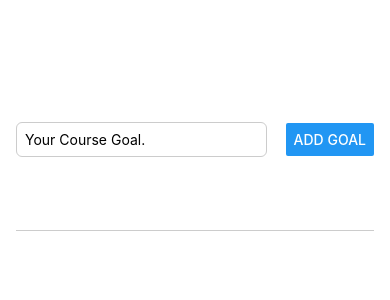
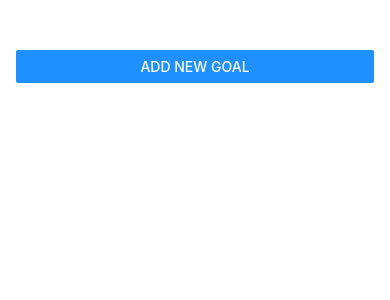
Before and after one commit to mghondo/React-Native-GoalApp, a React Native app: screen / in a window 390 px wide. Shown: the top 300 px of the page. Built offline with nearby package versions, Linux system fonts and the light colour scheme.

Commit message:
Starting of showing goal input in modal.

```diff
--- a/App.js
+++ b/App.js
@@ -5,7 +5,12 @@
 import GoalInput from "./components/GoalInput";
 
 export default function App() {
+  const [modalIsVisible, setModalIsVisible] = useState(false);
   const [courseGoals, setCourseGoals] = useState([]);
+
+  function startAddGoalHandler() {
+    setModalIsVisible(true);
+  }
 
   function addGoalHandler(enteredGoalText) {
     // setCourseGoals((currentCourseGoals) => [...courseGoals, enteredGoalText]);
@@ -23,7 +28,12 @@
 
   return (
     <View style={styles.appContainer}>
-      <GoalInput onAddGoal={addGoalHandler} />
+      <Button
+        title="Add New Goal"
+        color="dodgerblue"
+        onPress={startAddGoalHandler}
+      />
+      <GoalInput visible={modalIsVisible} onAddGoal={addGoalHandler} />
       <View style={styles.goalsContainer}>
         <FlatList
           data={courseGoals}
--- a/components/GoalInput.js
+++ b/components/GoalInput.js
@@ -1,5 +1,5 @@
 import { useState } from "react";
-import { View, TextInput, Button, StyleSheet } from "react-native";
+import { View, TextInput, Button, StyleSheet, Modal } from "react-native";
 
 function GoalInput(props) {
   const [enteredGoalText, setEnteredGoalText] = useState("");
@@ -14,6 +14,7 @@
   }
 
   return (
+    <Modal visible={props.visible} animationType="slide">
       <View style={styles.inputContainer}>
         <TextInput
           style={styles.textInput}
@@ -23,6 +24,7 @@
         />
         <Button title="Add Goal" onPress={addGoalHandler} />
       </View>
+    </Modal>
   );
 }
 
```
Also changed, not shown: 1 other file (tests, documents, lock files or other folders). Lines whose indentation alone changed are shown as unchanged.
